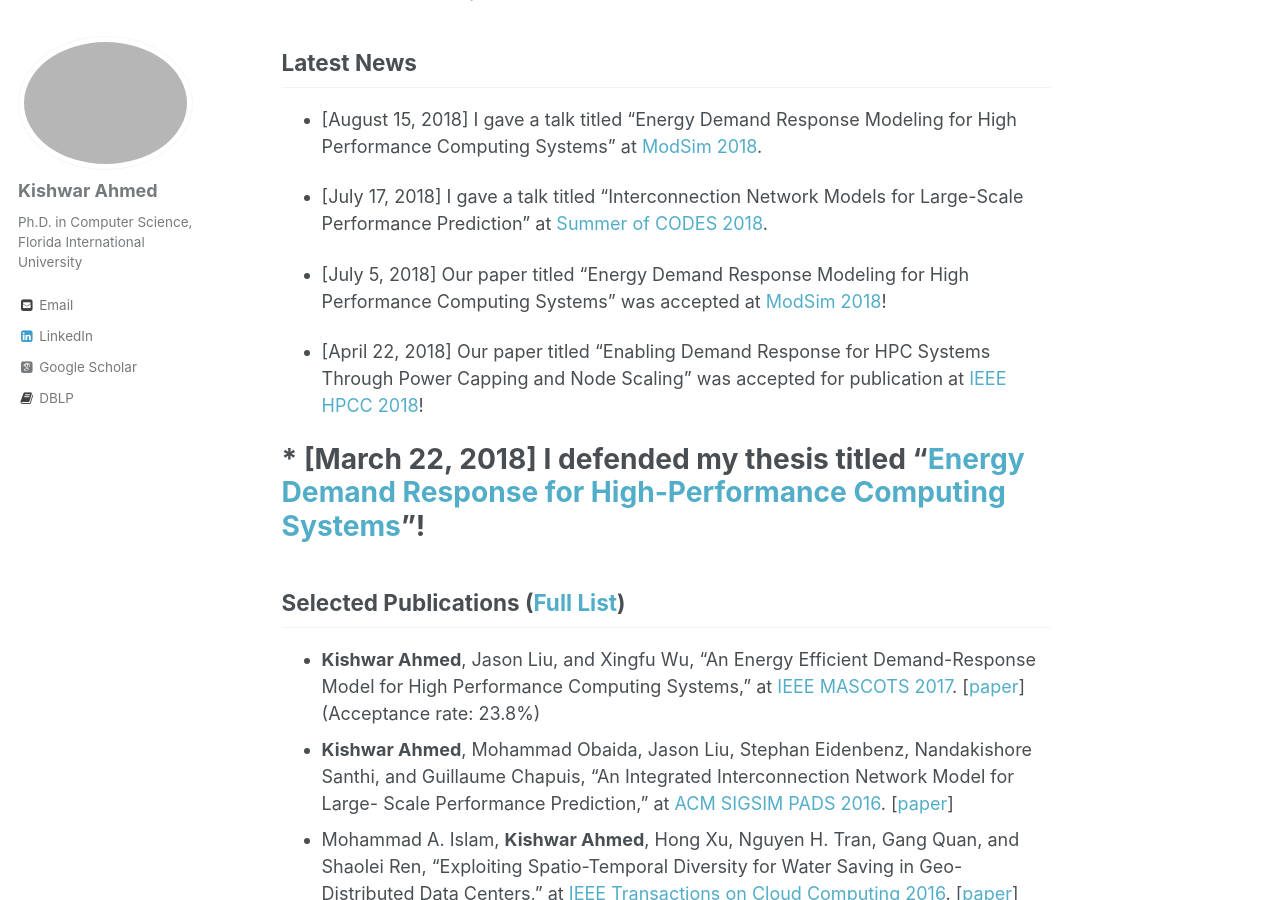
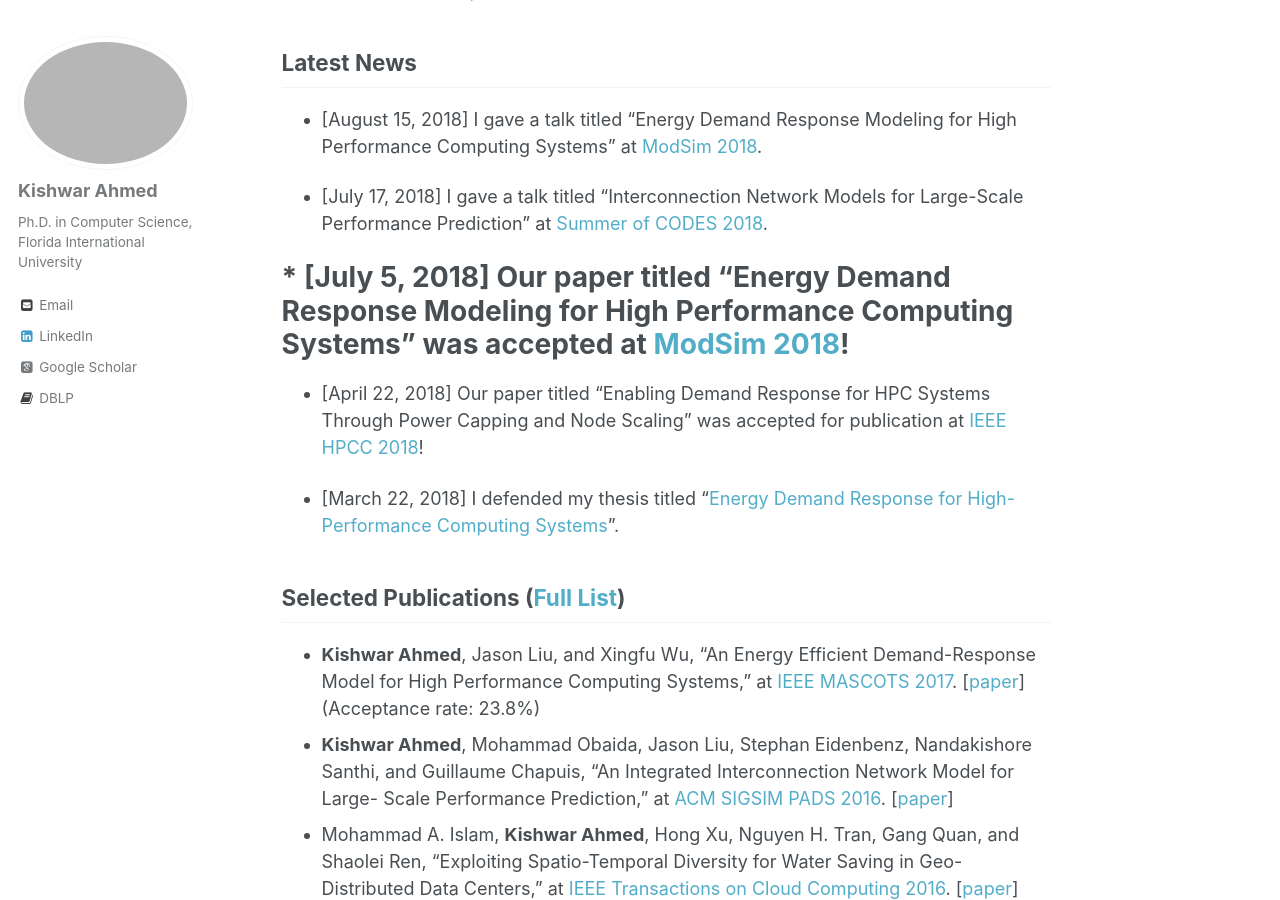
Before and after one commit to kishwarbd/kishwarbd.github.io, a Jekyll site: the page built from _pages/about.md, in a window 1280 px wide and 900 px high, scrolled down 539 px. Built offline with Jekyll 4.4.1, drawn with Linux system fonts in a browser that asks for light colours; some web fonts are replaced.

Commit message:
updates.

```diff
--- a/_pages/about.md
+++ b/_pages/about.md
@@ -29,11 +29,11 @@ For more information, please check out [Kishwar’s CV](https://kishwarbd.github
 
 * [July 17, 2018] I gave a talk titled “Interconnection Network Models for Large-Scale Performance Prediction” at [Summer of CODES 2018](https://press3.mcs.anl.gov/summerofcodes2018/).
 
-* [July 5, 2018] Our paper titled “Energy Demand Response Modeling for High Performance Computing Systems” was accepted at [ModSim 2018](https://www.bnl.gov/modsim2018/)!
+# * [July 5, 2018] Our paper titled “Energy Demand Response Modeling for High Performance Computing Systems” was accepted at [ModSim 2018](https://www.bnl.gov/modsim2018/)!
 
 * [April 22, 2018] Our paper titled “Enabling Demand Response for HPC Systems Through Power Capping and Node Scaling” was accepted for publication at [IEEE HPCC 2018](https://cse.stfx.ca/~hpcc2018/)!
 
-# * [March 22, 2018] I defended my thesis titled “[Energy Demand Response for High-Performance Computing Systems](http://digitalcommons.fiu.edu/etd/3569/)”!
+* [March 22, 2018] I defended my thesis titled “[Energy Demand Response for High-Performance Computing Systems](http://digitalcommons.fiu.edu/etd/3569/)”.
 
 
 ## Selected Publications ([Full List](https://kishwarbd.github.io/publications/))
```
Also changed, not shown: 2 other files.
